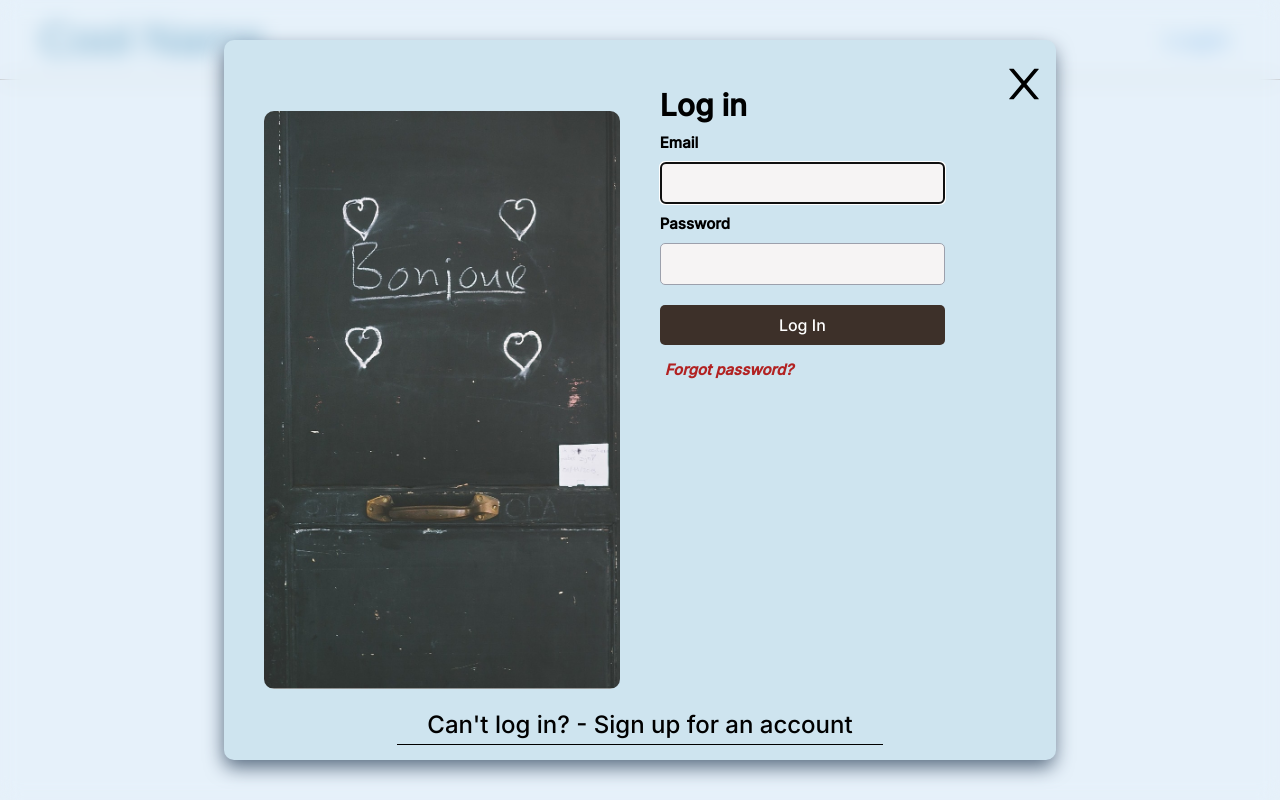
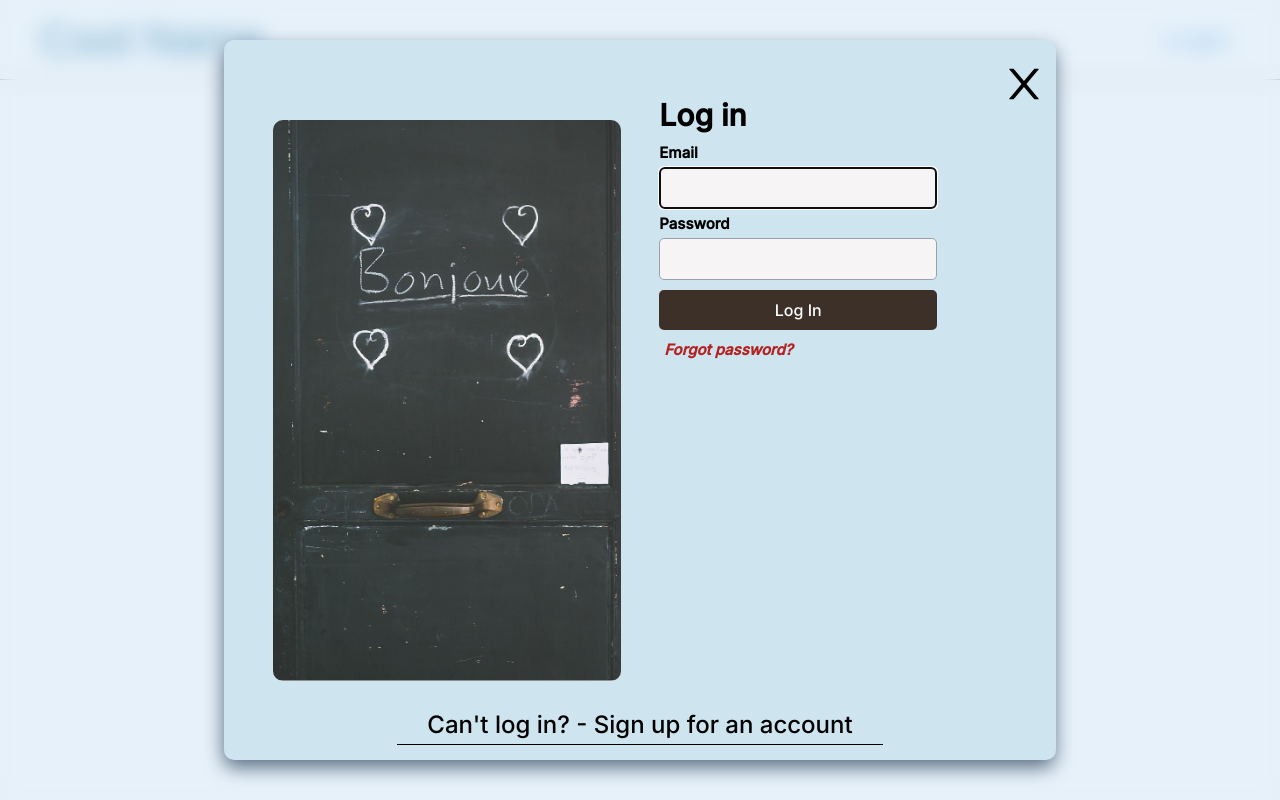
Before and after one commit to zdunek9/eng_app, a React (Create React App) app: page /login in a window 1280 px wide. Built offline with nearby package versions, Linux system fonts and the light colour scheme; no server answers; a web font is replaced by a local one.

Commit message:
fixed rwd

```diff
--- a/src/Pages/HomePageNotAuth/HomePageNotAuth.style.js
+++ b/src/Pages/HomePageNotAuth/HomePageNotAuth.style.js
@@ -47,6 +47,23 @@ export const Wrapper = styled.div`
       font-weight: 300;
     }
   }
+  @media (max-width: 500px) {
+
+    img {
+      height: 30vh;
+    }
+    h1 {
+      margin: 15px 0;
+      width: 100%;
+      font-size: 1.1rem;
+    }
+    h2 {
+      margin: 15px 0;
+      color: var(--greyColor);
+      font-weight: 300;
+      font-size: 0.9rem;
+    }
+  }
 `;
 export const WrapperCenter = styled.div`
   display: flex;
@@ -60,6 +77,7 @@ export const WrapperCenter = styled.div`
     padding: 0;
   }
   @media screen and (max-width: 600px) {
+
     font-size: 0.7rem;
   }
 `;
--- a/src/components/Modals/LogIn/LogIn.tsx
+++ b/src/components/Modals/LogIn/LogIn.tsx
@@ -68,9 +68,6 @@ const LoginTest: React.FC = () => {
           dispatchReducer({ type: "setErrMsg", payload: "Login Failed" });
         }
       }
-    // } else {
-      // dispatchReducer({ type: "setErrMsg", payload: "Try again" });
-    // }
     setLoading(false);
   }
 
--- a/src/components/Modals/LogIn/Login.style.js
+++ b/src/components/Modals/LogIn/Login.style.js
@@ -13,8 +13,6 @@ export const Wrapper = styled.div`
   }
   h1 {
     margin: 10px 10px 20px 0;
-  }
-  h3 {
   }
   .sendStatus {
     align-self: flex-start;
@@ -93,8 +91,7 @@ export const Wrapper = styled.div`
     display: flex;
     flex-direction: column;
     align-items: center;
-    margin-top: 120px;
-
+    margin-top: 80px;
     #email {
       width: 100%;
     }
@@ -116,6 +113,7 @@ export const Wrapper = styled.div`
       margin: 10px 0;
     }
     h3 {
+      margin:15px 5px 0px 5px;
     }
     .sendStatus {
       font-size: 1rem;
@@ -123,21 +121,20 @@ export const Wrapper = styled.div`
     }
     #email {
       padding: 10px 25px;
-      margin: 10px 0;
+      margin: 5px 0;
     }
     #emailReset {
       padding: 10px 25px;
-      margin: 10px 0;
+      margin: 5px 0;
     }
     #password {
       padding: 10px 25px;
-      margin: 10px 0;
+      margin: 5px 0;
     }
     button {
       padding: 10px 25px;
-      margin: 10px 0;
+      margin: 5px 0;
     }
-
     .errmsg {
       padding: 5px;
       margin-bottom: 0.1rem;
--- a/src/components/Modals/NewAccount/NewAccount.style.js
+++ b/src/components/Modals/NewAccount/NewAccount.style.js
@@ -114,4 +114,29 @@ export const Wrapper = styled.div`
       width: 100%;
     }
   }
+  @media (max-height: 900px) {
+    h1 {
+      margin: 10px 0;
+    }
+    #email {
+      padding: 10px 25px;
+      margin: 5px 0;
+    }
+    #password {
+      padding: 10px 25px;
+      margin: 5px 0;
+    }
+    #confirm_pwd{
+      padding: 10px 25px;
+      margin: 5px 0;
+    }
+    button {
+      padding: 10px 25px;
+      margin: 5px 0;
+    }
+    .errmsg {
+      padding: 5px;
+      margin-bottom: 0.1rem;
+    }
+  }
 `;
--- a/src/components/Modals/SignUpModal.style.js
+++ b/src/components/Modals/SignUpModal.style.js
@@ -14,7 +14,7 @@ export const BlurWrapper = styled.div`
 `;
 export const Wrapper = styled.div`
   position: absolute;
-  padding: 20px;
+  padding: 30px;
   top: 50%;
   left: 50%;
   width: 65vw;
@@ -60,11 +60,11 @@ export const Wrapper = styled.div`
   @media screen and (max-width: 1200px) {
     top: 0;
     left: 0;
+    height: 100vh;
     width: 100vw;
     max-width: unset;
     min-width: unset;
     max-height: unset;
-    height: 100vh;
     background-color: #cee4ef;
     transform: unset;
     border-radius: unset;
@@ -79,6 +79,7 @@ export const Wrapper = styled.div`
     .btn {
       position: relative;
       margin: auto;
+      margin-bottom: 30px;
       bottom: 30px;
       font-size: 1.1rem;
       padding: 10px 30px;
@@ -86,5 +87,10 @@ export const Wrapper = styled.div`
       cursor: pointer;
       user-select: none;
     }
+    .AiOutlineClose {
+    top: 40px;
+    right: 20px;
+    font-size: 2.5rem;
+  }
   }
 `;
```
Also changed, not shown: 1 other file (tests, documents, lock files or other folders).
